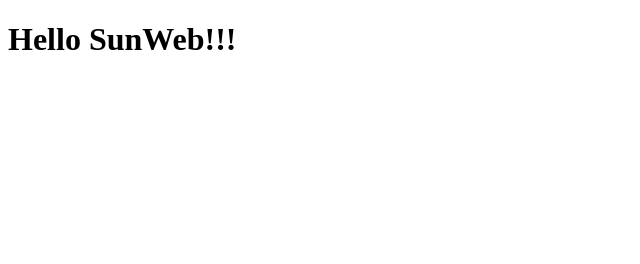
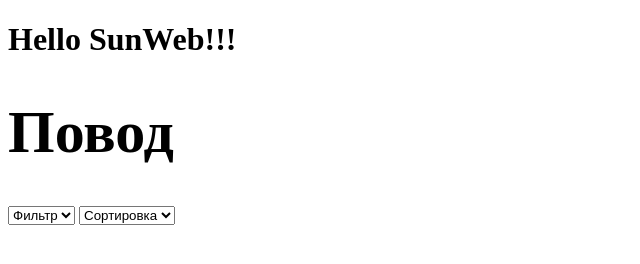
Before and after one commit to Van4ikKov/group_28032022, a plain HTML site: page index.html in a window 1280 px wide. Shown: the whole page, without its empty margins (0-640 px from the left). Drawn offline with Linux system fonts and the light colour scheme.

Commit message:
4/add-selects-add-new-div

```diff
--- a/index.html
+++ b/index.html
@@ -5,8 +5,22 @@
     <meta http-equiv="X-UA-Compatible" content="IE=edge">
     <meta name="viewport" content="width=device-width, initial-scale=1.0">
     <title>Document</title>
+    <link rel="stylesheet" href="style.css">
 </head>
 <body>
     <h1>Hello SunWeb!!!</h1>
+    <div class="selects">
+        <div class="selects_header"><h2>Повод</h2></div>
+        <div class="selects_selects">
+            <div>
+                <select name="" id=""><option>Фильтр</option></select>
+                <select name="" id=""><option>Сортировка</option></select>
+            </div>
+        </div>
+
+
+    </div>
+
+
 </body>
 </html>
--- /dev/null
+++ b/style.css
@@ -0,0 +1,16 @@
+/*Файл стилей секции селектов (фильтра и сортировки)*/
+body{
+    width: 100%;
+}
+.selects_header{
+    font-family: 'Cormorant Infant';
+    font-style: normal;
+    font-weight: 400;
+    font-size: 40px;
+    line-height: 48px;
+    color: #000000;
+}
+.selects_selects{
+display: flex;
+justify-content: space-between;
+}
```
